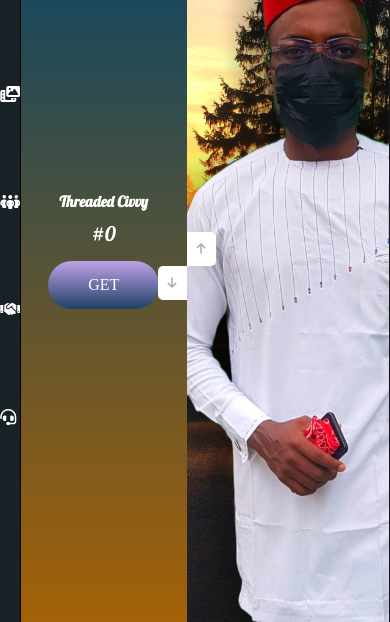
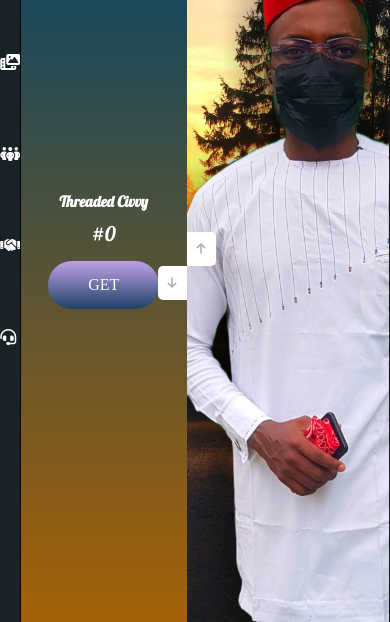
Before and after one commit to OMMICANG/OMMICANGs_CLOTHN, a plain HTML site: page index.html in a window 390 px wide. Shown: the part 170-792 px from the top of the page. Drawn offline with nearby package versions, Linux system fonts and the light colour scheme; a web font is replaced by a local one.

Commit message:
sideH MargHCH -

```diff
--- a/mobiView.css
+++ b/mobiView.css
@@ -34,6 +34,14 @@
       border-color: rgba(179, 0, 0, 0.9);
       justify-content: center;
     }
+
+    li, .fa-solid {
+        color: #fff;
+        list-style: none;
+        margin-top: 2.3rem;
+        cursor: pointer;
+
+      }
 
     .slider-container {
         position: relative;
```
